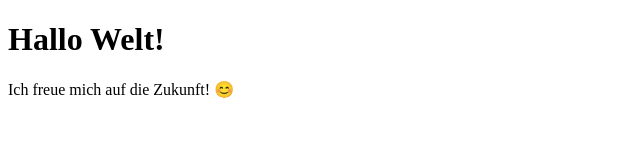
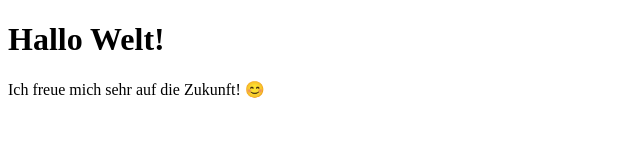
Before and after one commit to zwicknaglhtl/hallo-welt, a plain HTML site: page index.html in a window 1280 px wide. Shown: the full height of the page, 0-640 px from the left. Drawn offline with Linux system fonts and the light colour scheme.

Commit message:
Update paragraph text to express more excitement

```diff
--- a/index.html
+++ b/index.html
@@ -7,7 +7,7 @@
   </head>
   <body>
     <h1>Hallo Welt!</h1>
-    <p>Ich freue mich auf die Zukunft! 😊</p>
+    <p>Ich freue mich sehr auf die Zukunft! 😊</p>
 
   </body>
 </html>
```
